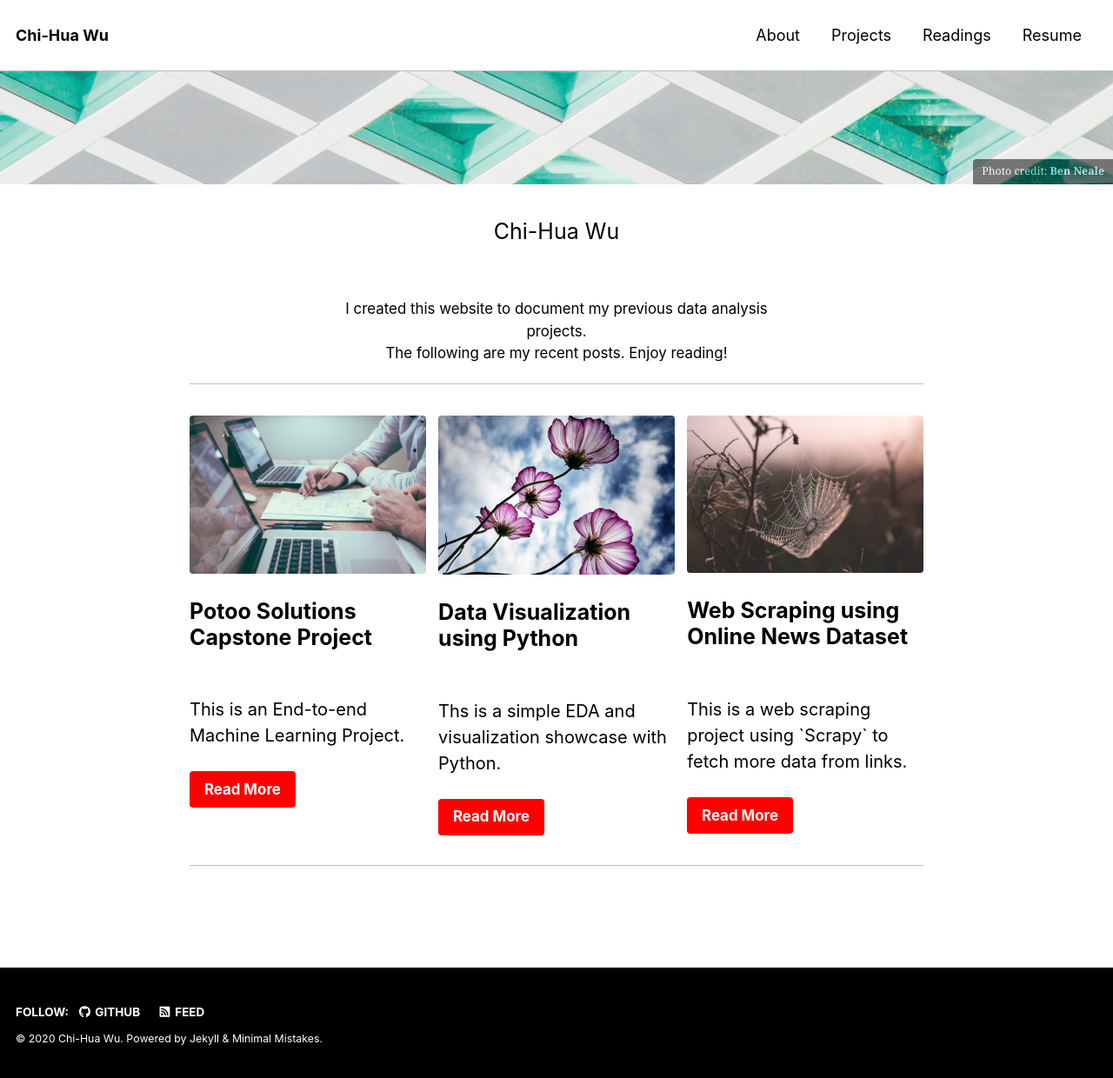
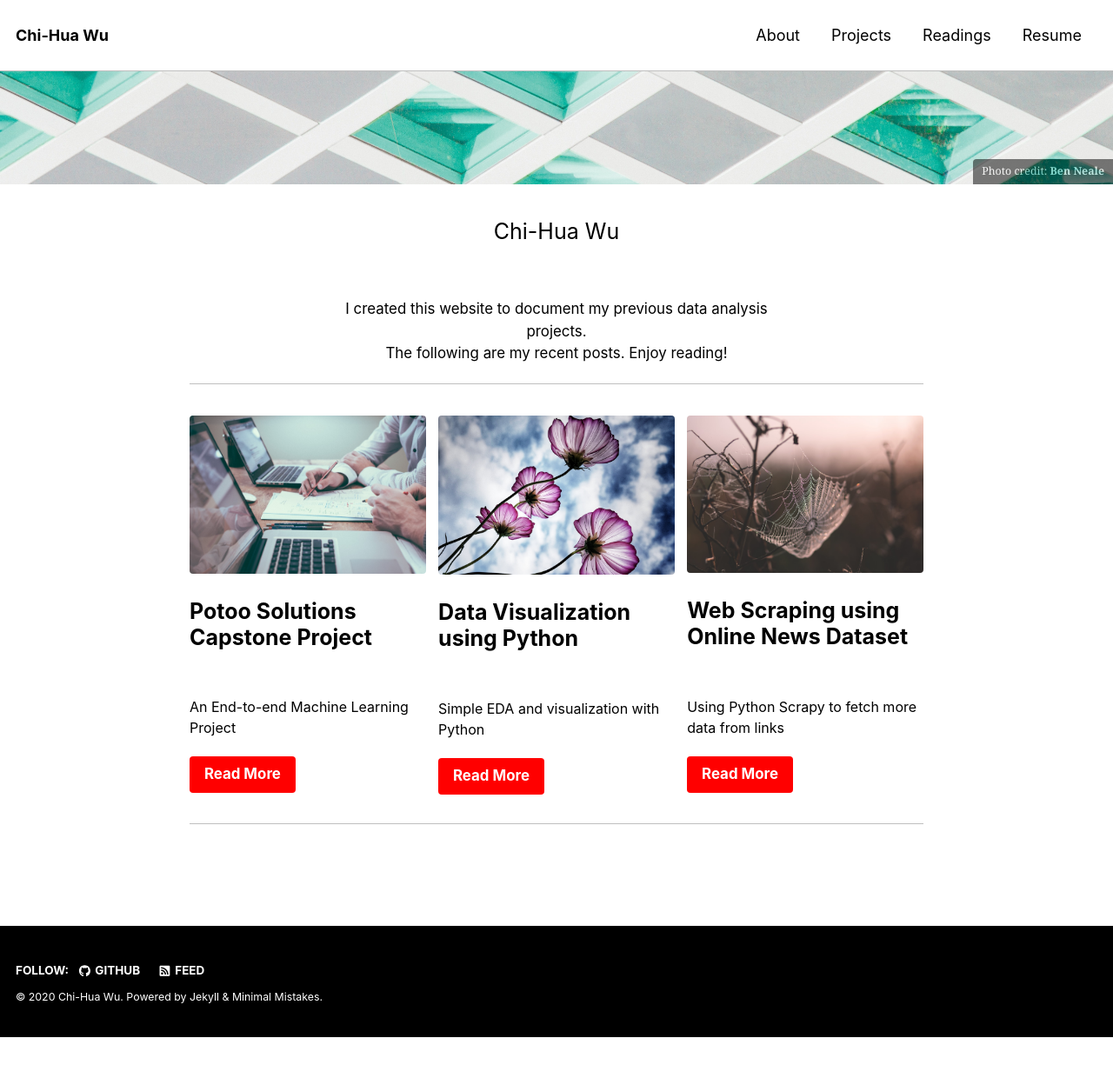
Before and after one commit to chw18019/chw18019.github.io, a Jekyll site: the page built from index.html, in a window 1280 px wide. Shown: the whole page at 87% size. Built offline with Jekyll 4.4.1, drawn with Linux system fonts in a browser that asks for light colours; nearby versions of some CDN libraries; the list of posts is cut into pages by our own code; after the commit the page ends 1193 px from its top, so only the background shows below that.

Commit message:
Update index.html

```diff
--- a/index.html
+++ b/index.html
@@ -12,7 +12,7 @@ feature_row:
   - image_path: /assets/200504/scott-graham.jpeg
     alt: "placeholder image 1"
     title: <p style="font-size:25px; font-style:bold">Potoo Solutions Capstone Project</p>
-    excerpt: <p style="font-size:20px">This is an End-to-end Machine Learning Project.</p>
+    excerpt: <p style="font-size:16px">An End-to-end Machine Learning Project</p>
     url: "https://chw18019.github.io/Potoo_solutions/"
     btn_label: "Read More"
     btn_class: "btn--primary"
@@ -20,14 +20,14 @@ feature_row:
   - image_path: /assets/200217/ks-kyung.jpg
     alt: "Placeholder 2"
     title: <p style="font-size:25px; font-style:bold">Data Visualization using Python</p>
-    excerpt: <p style="font-size:20px">Ths is a simple EDA and visualization showcase with Python.</p>
+    excerpt: <p style="font-size:16px">Simple EDA and visualization with Python</p>
     url: "https://chw18019.github.io/Visualizaion/"
     btn_label: "Read More"
     btn_class: "btn--primary"
 
   - image_path: /assets/190426/freestocks.jpeg
     title: <p style="font-size:25px; font-style:bold">Web Scraping using Online News Dataset</p>
-    excerpt: <p style="font-size:20px">This is a web scraping project using `Scrapy` to fetch more data from links.</p>
+    excerpt: <p style="font-size:16px">Using Python Scrapy to fetch more data from links</p>
     url: "https://chw18019.github.io/online_news_web_scraping/"
     btn_label: "Read More"
     btn_class: "btn--primary"
```
